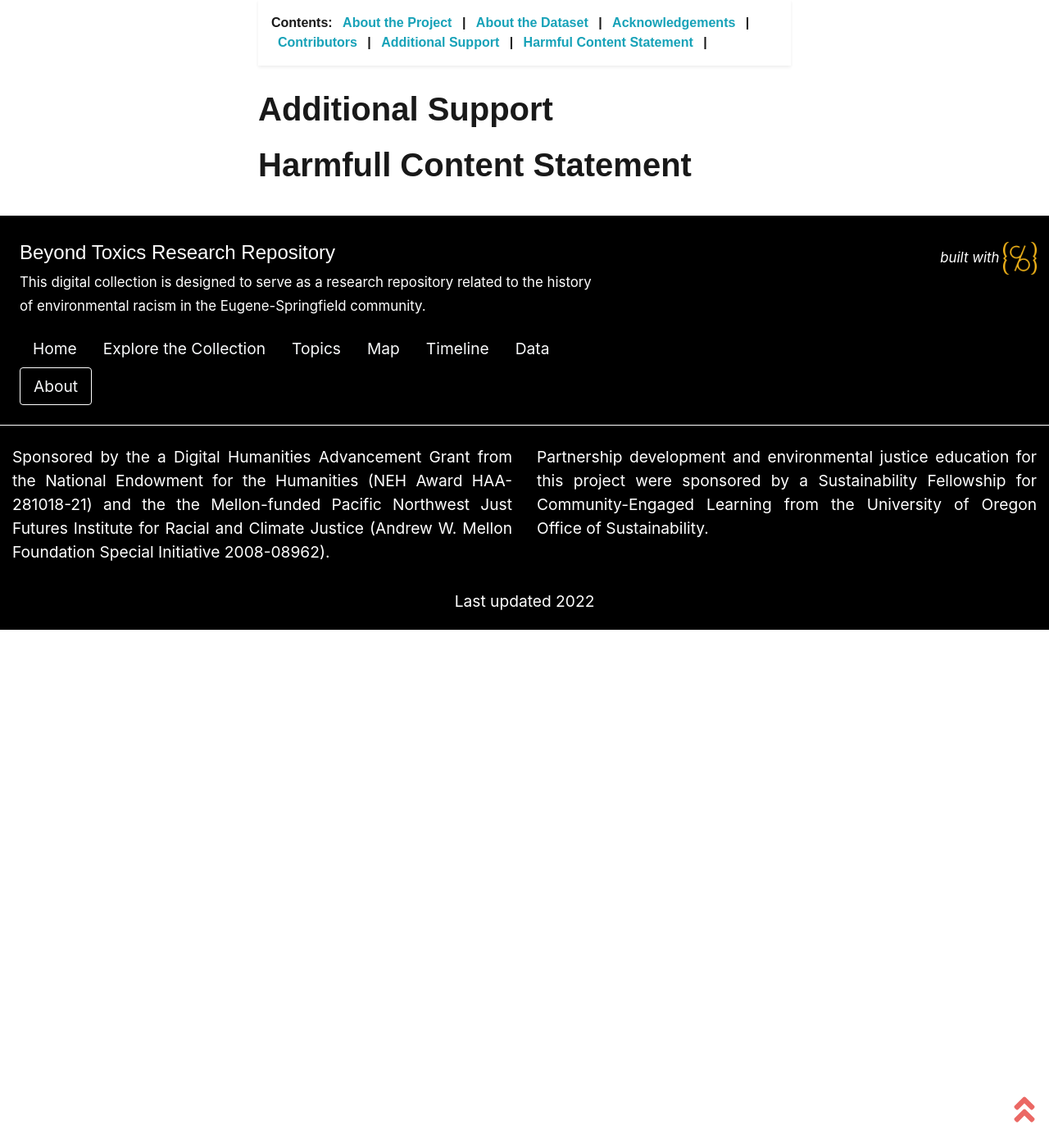
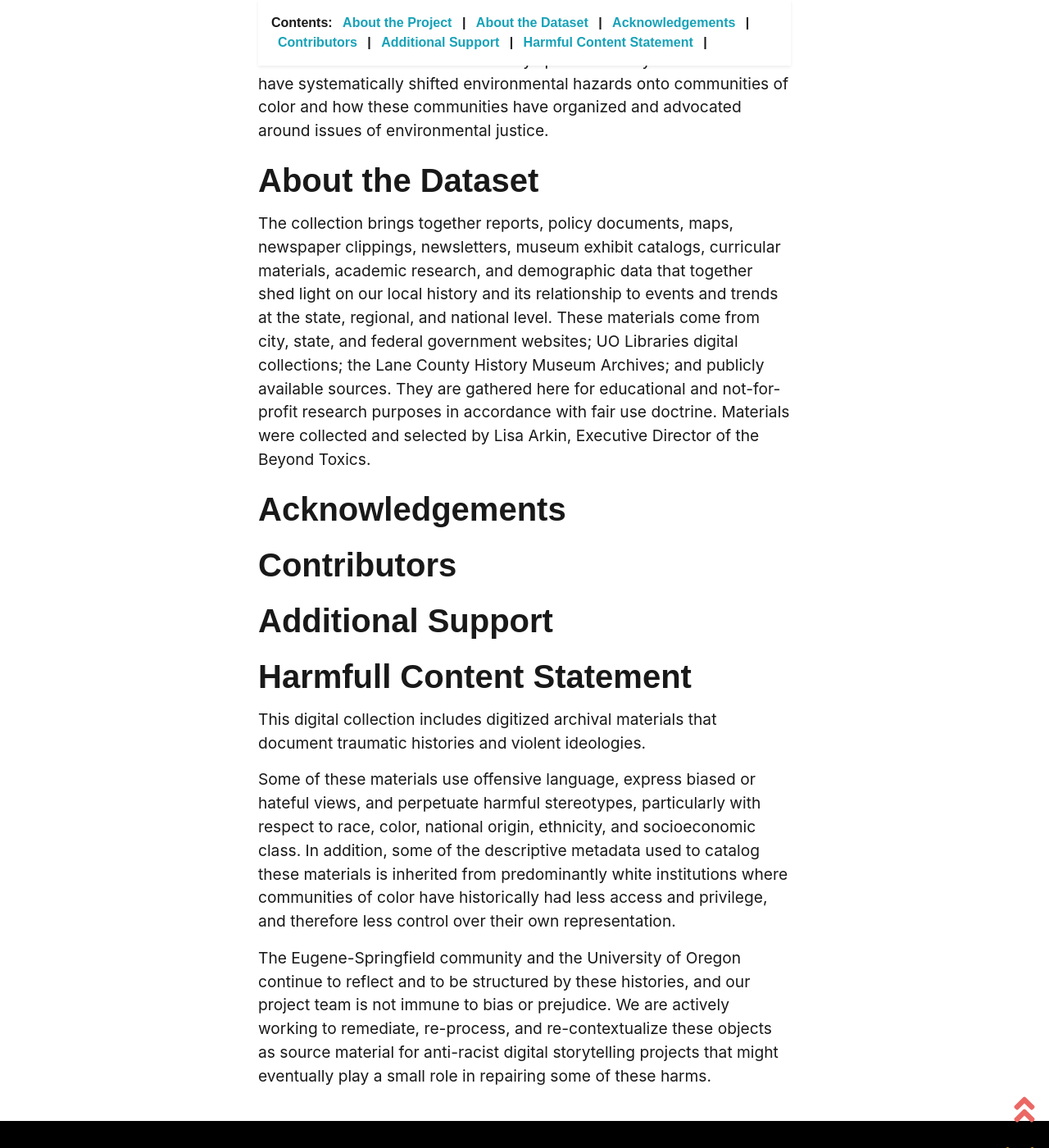
Before and after one commit to learn-static/eng-470, a Jekyll site: the page built from pages/about.md, in a window 1280 px wide and 1400 px high, scrolled down 792 px. Shown: the whole window at 82% size. Built offline with Jekyll 4.4.1, drawn with Linux system fonts in a browser that asks for light colours; nearby versions of some CDN libraries; some web fonts are replaced; before the commit the page ends 1560 px from its top, so only the background shows below that; some of the changed text lies outside the part shown.

Commit message:
Update about.md
Added descriptions under headers.

```diff
--- a/pages/about.md
+++ b/pages/about.md
@@ -13,8 +13,12 @@ credits: true
 {% include feature/nav-menu.html sections="About the Project;About the Dataset;Acknowledgements;Contributors;Additional Support;Harmful Content Statement" %}
 
 # About the Project
+The digital project was created in partnership with the nonprofit organization Beyond Toxics, students and faculty at the University of Oregon are working to collect and catalog materials related to the formal and informal segregation of housing, education, and outdoor recreation opportunities in our city.
+
+We aim to better understand the ways predominantly white institutions have systematically shifted environmental hazards onto communities of color and how these communities have organized and advocated around issues of environmental justice.
 
 # About the Dataset
+The collection brings together reports, policy documents, maps, newspaper clippings, newsletters, museum exhibit catalogs, curricular materials, academic research, and demographic data that together shed light on our local history and its relationship to events and trends at the state, regional, and national level. These materials come from city, state, and federal government websites; UO Libraries digital collections; the Lane County History Museum Archives; and publicly available sources. They are gathered here for educational and not-for-profit research purposes in accordance with fair use doctrine. Materials were collected and selected by Lisa Arkin, Executive Director of the Beyond Toxics.
 
 # Acknowledgements
 
@@ -23,3 +27,8 @@ credits: true
 # Additional Support
 
 # Harmfull Content Statement
+This digital collection includes digitized archival materials that document traumatic histories and violent ideologies.
+
+Some of these materials use offensive language, express biased or hateful views, and perpetuate harmful stereotypes, particularly with respect to race, color, national origin, ethnicity, and socioeconomic class. In addition, some of the descriptive metadata used to catalog these materials is inherited from predominantly white institutions where communities of color have historically had less access and privilege, and therefore less control over their own representation.
+
+The Eugene-Springfield community and the University of Oregon continue to reflect and to be structured by these histories, and our project team is not immune to bias or prejudice. We are actively working to remediate, re-process, and re-contextualize these objects as source material for anti-racist digital storytelling projects that might eventually play a small role in repairing some of these harms.
```
